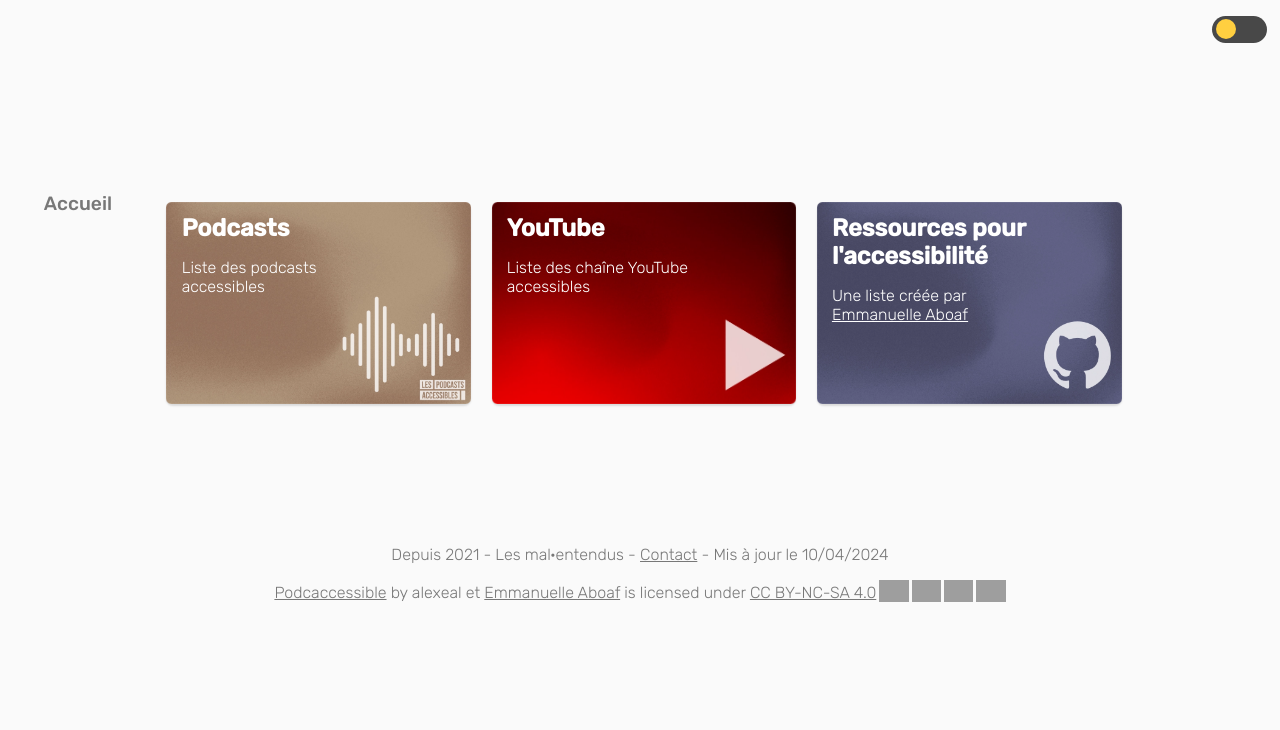
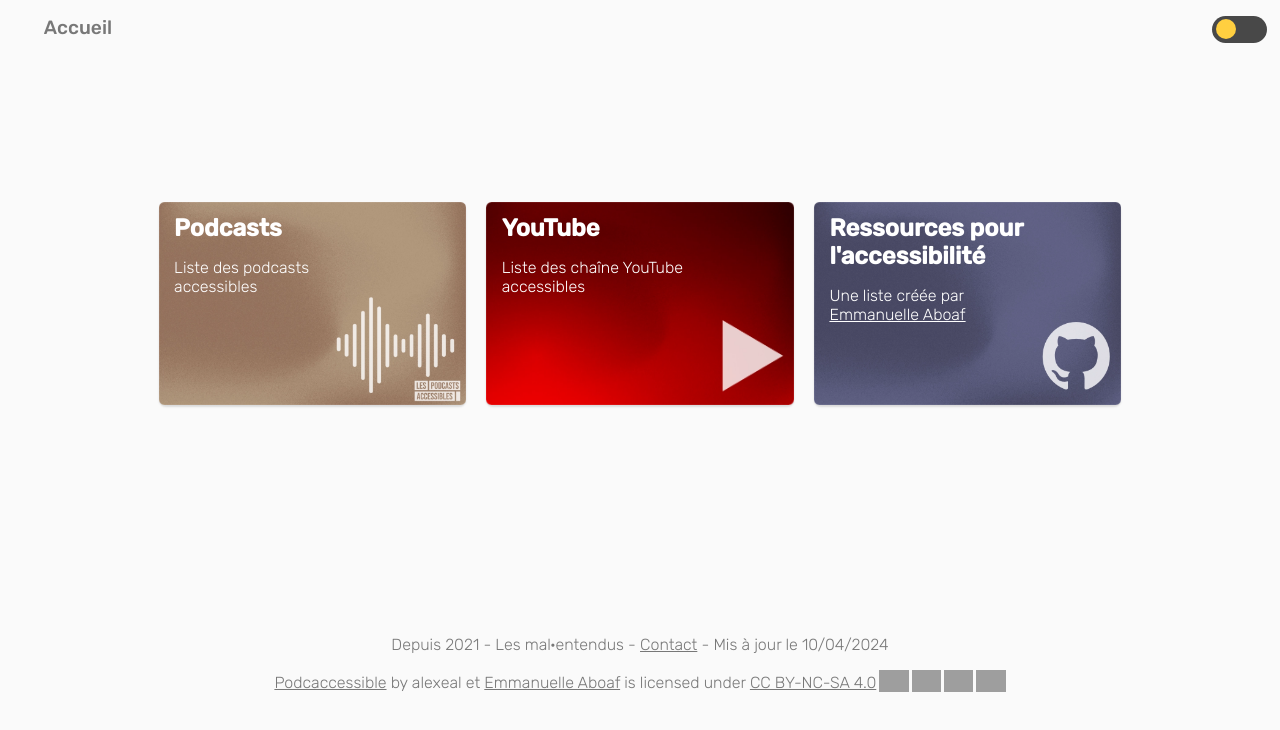
Before and after one commit to alexeal/podcaccessible, an Angular app: page /home in a window 1280 px wide. Shown: the top 730 px of the page. Built offline with nearby package versions, Linux system fonts and the light colour scheme; grey boxes are pictures that could not be loaded.

Commit message:
Visual fixes

```diff
--- a/src/app/app.component.html
+++ b/src/app/app.component.html
@@ -1,7 +1,7 @@
 <header>
     <app-toggle-switch></app-toggle-switch>
+    <app-breadcrumb></app-breadcrumb>
 </header>
-<app-breadcrumb></app-breadcrumb>
 <router-outlet></router-outlet>
 <footer>
     <p>
--- a/src/app/breadcrumb/breadcrumb.component.scss
+++ b/src/app/breadcrumb/breadcrumb.component.scss
@@ -1,7 +1,6 @@
 .breadcrumb {
     background: none;
-    margin: 0;
-    margin-top: 3%;
+    margin-top: 1%;
     cursor: pointer;
 
     a,
--- a/src/app/podcasts/podcasts.component.html
+++ b/src/app/podcasts/podcasts.component.html
@@ -1,7 +1,8 @@
 <div class="container">
+  <h1>PODCASTS</h1>
   <div class="centered-div">
     <label class="search-label" for="searchInput">Chercher un podcast</label>
-    <input id="searchInput" class="search-input" type="text" placeholder="Entrez le nom d'un podcast, ex: AndyCaptain"
+    <input id="searchInput" class="search-input" type="search" placeholder="Entrez le nom d'un podcast, ex: AndyCaptain"
       #searchQuery (input)="onSearchUpdated(searchQuery.value)">
   </div>
   @for (podcast of $any(podcasts$ | async); track $index) {
@@ -50,12 +51,18 @@
   }
   @empty {
   @if (this.isSearching) {
-  Recherche infructueuse :-(
+  <div class="centered-div">
+    Recherche infructueuse :-(
+  </div>
   } @else {
-  Pas de podcasts disponibles :-(
+  <div class="centered-div">
+    Pas de podcasts disponibles :-(
+  </div>
   }
   }
+  @if ((podcasts$ | async)?.length !== 0) {
   <div class="centered-div">
     <button class="button action" (click)="scrollToTop()">Retour vers le haut de la page</button>
   </div>
+  }
 </div>
--- a/src/app/podcasts/podcasts.component.scss
+++ b/src/app/podcasts/podcasts.component.scss
@@ -1,7 +1,6 @@
 .container {
-    margin: 8% auto;
-    margin-bottom: 2%;
-
+    min-height: 49vh;
+    margin-top: 10%;
     @media only screen and (min-width: 320px) and (max-width: 480px) {
         margin: 13% auto !important;
     }
--- a/src/app/videos/videos.component.html
+++ b/src/app/videos/videos.component.html
@@ -1,7 +1,8 @@
 <div class="container">
+    <h1>YOUTUBE</h1>
     <div class="centered-div">
         <label class="search-label" for="searchInput">Chercher une video</label>
-        <input id="searchInput" class="search-input" type="text"
+        <input id="searchInput" class="search-input" type="search"
             placeholder="Entrez le nom d'une chaine YouTube, ex: La Manie du Cinéma" #searchQuery
             (input)="onSearchUpdated(searchQuery.value)">
     </div>
@@ -48,13 +49,17 @@
     <hr class="divider" />
     }
     @empty {
-    @if (this.isSearching) {
-    Recherche infructueuse :-(
-    } @else {
-    Pas de podcasts disponibles :-(
+    <div class="centered-div">
+        @if (this.isSearching) {
+        Recherche infructueuse :-(
+        } @else {
+        Pas de podcasts disponibles :-(
+        }
+    </div>
     }
-    }
+    @if ((videos$ | async)?.length !== 0) {
     <div class="centered-div">
         <button class="button action" (click)="scrollToTop()">Retour vers le haut de la page</button>
     </div>
+    }
 </div>
--- a/src/app/videos/videos.component.scss
+++ b/src/app/videos/videos.component.scss
@@ -1,7 +1,6 @@
 .container {
-    margin: 8% auto;
-    margin-bottom: 2%;
-
+    min-height: 49vh;
+    margin-top: 10%;
     @media only screen and (min-width: 320px) and (max-width: 480px) {
         margin: 13% auto !important;
     }
--- a/src/styles.scss
+++ b/src/styles.scss
@@ -21,7 +21,7 @@
 }
 
 body {
-    min-height: 100%;
+    min-height: 100vh;
     margin: 0;
     padding: 0;
     background: var(--body-bg);
@@ -30,7 +30,7 @@
     flex-direction: column;
     font-family: "Rubik", sans-serif;
     font-size: 1em;
-    color: #595959;
+    color: var(--primary-text);
     transition: background-color 0.25s;
 }
 
@@ -132,6 +132,7 @@
 }
 
 .container {
+    min-height: 39vh;
     width: 80%;
     height: auto;
     margin: 8% auto;
@@ -344,11 +345,8 @@
 
 
 footer {
-    bottom: 0;
-    font-family: "Rubik", sans-serif;
-    color: var(--primary-text);
+    margin: auto 0;
     text-align: center;
-    margin-top: auto;
     padding: 1%;
 }
 
```
